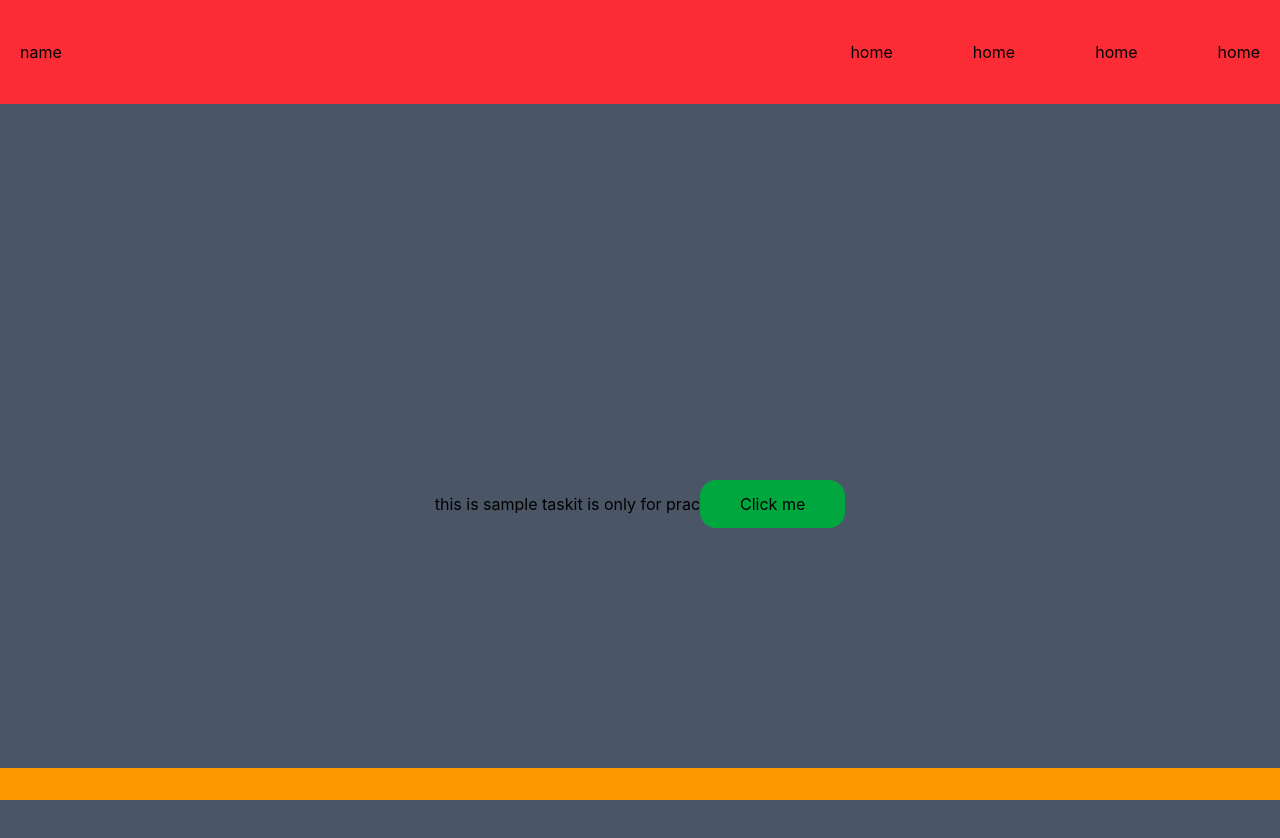
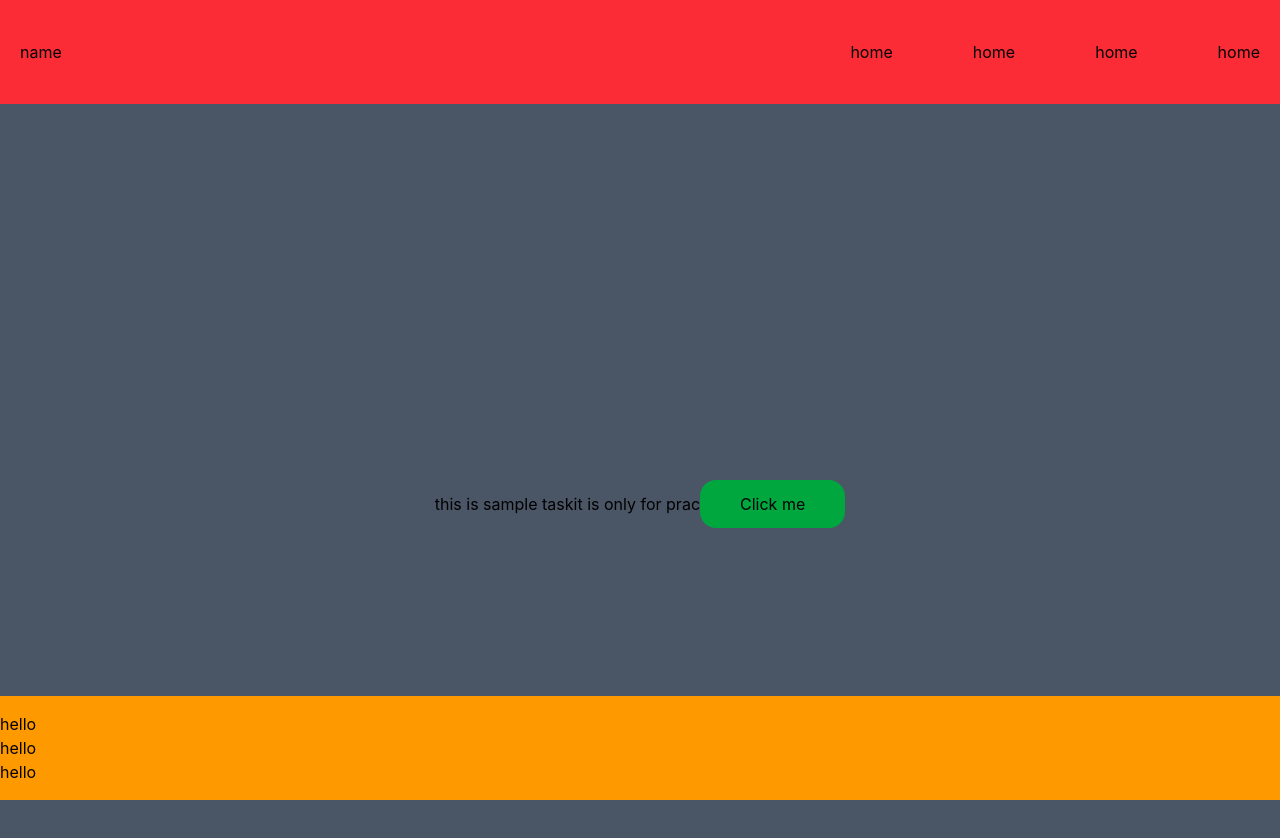
Before and after one commit to vishalsingh34342/web-page-insert, a React (Vite) app: page / in a window 1280 px wide. Shown: the top 838 px of the page. Built offline with nearby package versions, Linux system fonts and the light colour scheme.

Commit message:
add p tag

```diff
--- a/src/components/Footer.jsx
+++ b/src/components/Footer.jsx
@@ -4,6 +4,9 @@ const Footer = () => {
   return (
   <>
     <div className='w-full py-4 bg-amber-500 absolute bottom-0'>
+      <h1>hello</h1>
+      <p>hello </p>
+      <p>hello</p>
 
     </div>
   </>
```
